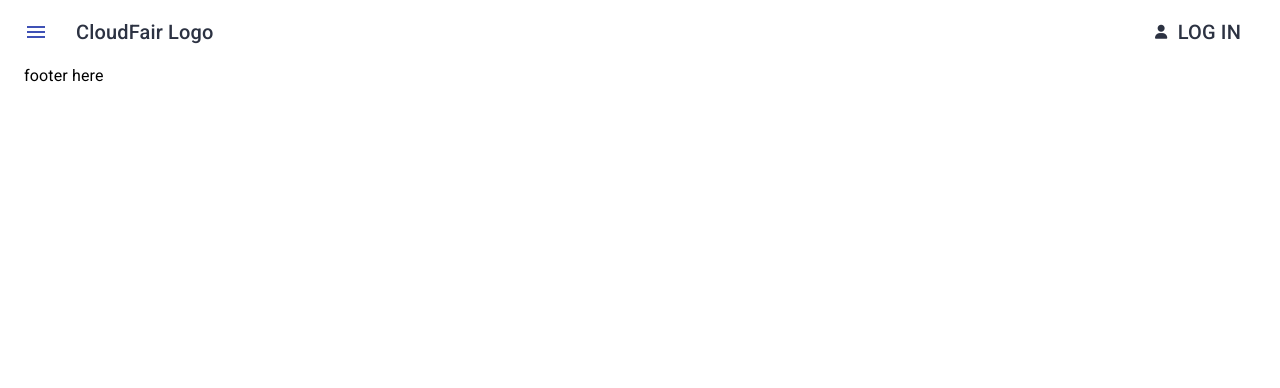
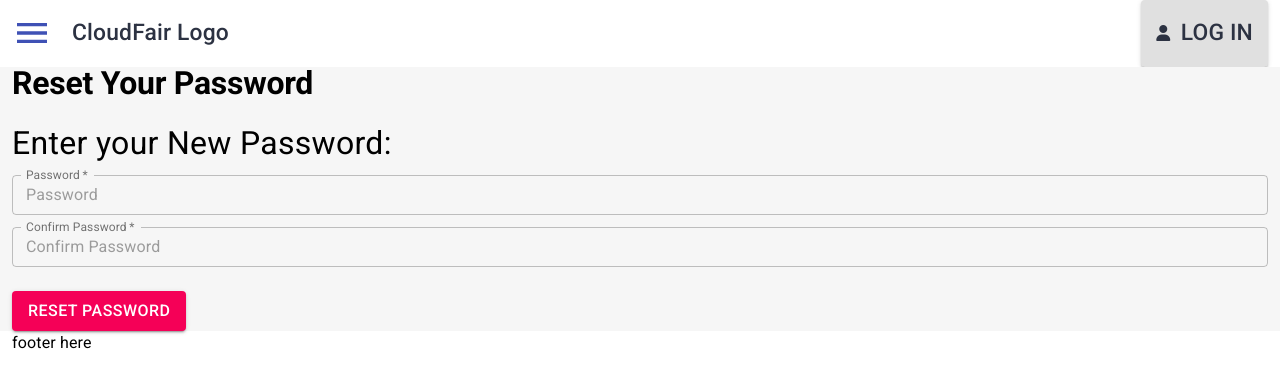
Before and after one commit to chiahxuan/fyp-cloudfair, a React (Create React App) app in the folder client/: page /user/reset/1 in a window 1280 px wide. Shown: the top 388 px of the page. Built offline with nearby package versions, Linux system fonts and the light colour scheme.

Commit message:
reset passwords

```diff
--- a/client/src/App.js
+++ b/client/src/App.js
@@ -1,4 +1,3 @@
-import logo from "./logo.svg";
 import { BrowserRouter as Router } from "react-router-dom";
 import React, { useEffect } from "react";
 import { useDispatch, useSelector } from "react-redux";
@@ -8,9 +7,8 @@ import Header from "./components/header/Header";
 import Footer from "./components/footer/Footer";
 import Body from "./components/body/Body";
 import axios from "axios";
-import { makeStyles } from "@material-ui/core/styles";
-
-const useStyles = makeStyles(() => ({}));
+import { ThemeProvider } from "@material-ui/core/styles";
+import { theme } from "./theme";
 
 function DefaultLayout() {
     const dispatch = useDispatch();
@@ -43,11 +41,12 @@ function DefaultLayout() {
     }, [token, dispatch]);
     return (
         <Router>
-            <div className="App">
+            <ThemeProvider theme={theme}>
                 <Header />
                 <Body />
                 <Footer />
-            </div>
+            </ThemeProvider>
+            {/* <div className="App"></div> */}
         </Router>
     );
 }
--- a/client/src/components/body/Body.js
+++ b/client/src/components/body/Body.js
@@ -7,7 +7,9 @@ import NotFound from "../utils/NotFound/NotFound";
 
 import { useSelector } from "react-redux";
 import { makeStyles } from "@material-ui/core/styles";
-import { Container } from "@material-ui/core";
+
+import ForgotPassword from "./auth/ForgotPassword";
+import ResetPassword from "./auth/ResetPassword";
 
 const useStyles = makeStyles((theme) => ({
     //default layout for body
@@ -28,7 +30,10 @@ function Body() {
             <Switch>
                 {/* <h1>3.28.01</h1> */}
                 <Route path="/login" component={isLogged ? NotFound : Login} exact />
-                <Route path="/register" component={isLogged ? NotFound : Login} exact />
+                <Route path="/register" component={isLogged ? NotFound : Register} exact />
+                <Route path="/forgot_password" component={isLogged ? NotFound : ForgotPassword} exact />
+                <Route path="/user/reset/:token" component={isLogged ? NotFound : ResetPassword} exact />
+
                 <Route path="/user/activate/:activation_token" component={ActivationEmail} exact />
             </Switch>
         </div>
--- /dev/null
+++ b/client/src/components/body/auth/ForgotPassword.js
@@ -0,0 +1,71 @@
+import React, { useState } from "react";
+import { Typography, Button, Container, TextField } from "@material-ui/core";
+
+import axios from "axios";
+import { isEmail } from "../../utils/validation/Validation";
+import { showSuccessMsg, showErrMsg } from "../../utils/notification/Notification";
+import { makeStyles } from "@material-ui/core/styles";
+
+const initialState = {
+    email: "",
+    err: "",
+    success: "",
+};
+
+const useStyles = makeStyles(() => ({
+    label: {
+        fontSize: "2em",
+    },
+}));
+function ForgotPassword() {
+    const [data, setData] = useState(initialState);
+    const { email, err, success } = data;
+    const classes = useStyles();
+
+    const handleChangeInput = (e) => {
+        const { name, value } = e.target;
+        setData({ ...data, [name]: value, err: "", success: "" });
+    };
+    const forgotPassword = async () => {
+        if (!isEmail(email)) return setData({ ...data, err: "Invalid emails.", success: "" });
+
+        try {
+            const res = await axios.post("/user/forgot", { email });
+
+            return setData({ ...data, err: "", success: res.data.msg });
+        } catch (err) {
+            err.response.data.msg && setData({ ...data, err: err.response.data.msg, success: "" });
+        }
+    };
+
+    return (
+        <Container className="fg_pass">
+            <Typography variant="h2">Forgot Password</Typography>
+            <br />
+            <div>
+                {err && showErrMsg(err)}
+                {success && showSuccessMsg(success)}
+
+                <Typography className={classes.label}>Enter your email address: </Typography>
+                <TextField
+                    id="email"
+                    margin="dense"
+                    label="Email Address"
+                    name="email"
+                    defaultValue={email}
+                    onChange={handleChangeInput}
+                    placeholder="Email Address"
+                    required
+                    fullWidth
+                    InputLabelProps={{
+                        shrink: true,
+                    }}
+                    variant="outlined"
+                />
+            </div>
+            <br></br>
+            <Button onClick={forgotPassword}>Verify your email</Button>
+        </Container>
+    );
+}
+export default ForgotPassword;
--- a/client/src/components/body/auth/Register.js
+++ b/client/src/components/body/auth/Register.js
@@ -7,7 +7,7 @@ import { useDispatch } from "react-redux";
 
 import { makeStyles } from "@material-ui/core/styles";
 import TextField from "@material-ui/core/TextField";
-import { Typography, Button } from "@material-ui/core";
+import { Typography, Button, Container } from "@material-ui/core";
 import { set } from "mongoose";
 
 import { showSuccessMsg, showErrMsg } from "../../utils/notification/Notification";
@@ -79,7 +79,7 @@ function Register() {
     };
 
     return (
-        <div className={classes.login_page}>
+        <Container className={classes.login_page}>
             <h2>Register</h2>
             {err && showErrMsg(err)}
             {success && showSuccessMsg(success)}
@@ -161,7 +161,7 @@ function Register() {
                     </Link>
                 </div>
             </form>
-        </div>
+        </Container>
     );
 }
 
--- /dev/null
+++ b/client/src/components/body/auth/ResetPassword.js
@@ -0,0 +1,102 @@
+import React, { useState } from "react";
+import axios from "axios";
+import { useParams } from "react-router-dom";
+import { showErrMsg, showSuccessMsg } from "../../utils/notification/Notification";
+import { isLength, isMatch } from "../../utils/validation/Validation";
+import { Typography, Button, Container, TextField } from "@material-ui/core";
+import { makeStyles } from "@material-ui/core/styles";
+
+const initialState = {
+    password: "",
+    cf_password: "",
+    err: "",
+    success: "",
+};
+const useStyles = makeStyles(() => ({
+    label: {
+        fontSize: "2em",
+    },
+}));
+
+function ResetPassword() {
+    const classes = useStyles();
+    const [data, setData] = useState(initialState);
+    const { token } = useParams();
+    const { password, cf_password, err, success } = data;
+
+    console.log(useParams());
+    console.log(token);
+    const handleChangeInput = (e) => {
+        const { name, value } = e.target;
+        setData({ ...data, [name]: value, err: "", success: "" });
+    };
+
+    const handleResetPass = async () => {
+        if (isLength(password)) return setData({ ...data, err: "Password must be at least 6 characters.", success: "" });
+
+        if (!isMatch(password, cf_password)) return setData({ ...data, err: "Password did not match.", success: "" });
+
+        try {
+            const res = await axios.post(
+                "/user/reset",
+                { password },
+                {
+                    headers: { Authorization: token },
+                }
+            );
+
+            return setData({ ...data, err: "", success: res.data.msg });
+        } catch (err) {
+            err.response.data.msg && setData({ ...data, err: err.response.data.msg, success: "" });
+        }
+    };
+
+    return (
+        <Container className="fg_pass">
+            <Typography variant="h2">Reset Your Password</Typography>
+            <br />
+            <div>
+                {err && showErrMsg(err)}
+                {success && showSuccessMsg(success)}
+
+                <Typography className={classes.label}>Enter your New Password: </Typography>
+                <TextField
+                    id="password"
+                    margin="dense"
+                    name="password"
+                    label="Password"
+                    placeholder="Password"
+                    type="password"
+                    required
+                    fullWidth
+                    InputLabelProps={{
+                        shrink: true,
+                    }}
+                    variant="outlined"
+                    value={password}
+                    onChange={handleChangeInput}
+                />
+                <TextField
+                    id="cf_password"
+                    margin="dense"
+                    name="cf_password"
+                    label="Confirm Password"
+                    placeholder="Confirm Password"
+                    type="password"
+                    required
+                    fullWidth
+                    InputLabelProps={{
+                        shrink: true,
+                    }}
+                    variant="outlined"
+                    value={cf_password}
+                    onChange={handleChangeInput}
+                />
+            </div>
+            <br></br>
+            <Button onClick={handleResetPass}>Reset Password</Button>
+        </Container>
+    );
+}
+
+export default ResetPassword;
--- a/client/src/theme/index.ts
+++ b/client/src/theme/index.ts
@@ -1,14 +1,14 @@
 import palette from "./palette";
 import props from "./props";
-// import override from "./override";
+import overrides from "./overrides";
 import typography from "./typography";
 import spacing from "./spacing";
 import { createMuiTheme } from "@material-ui/core/styles";
 
 export const theme = createMuiTheme({
     spacing,
-    palette,
+    // palette, //palette messed with with default UI, check LATER
     props,
-    // override,
     typography,
+    overrides,
 });
--- /dev/null
+++ b/client/src/theme/overrides.ts
@@ -0,0 +1,13 @@
+import { Overrides } from "@material-ui/core/styles/overrides";
+
+const overrides: Overrides = {
+    MuiButton: {
+        containedSecondary: {
+            root: {
+                backgroundColor: "green",
+                color: "#ffffff",
+            },
+        },
+    },
+};
+export default overrides;
--- a/client/src/theme/palette.ts
+++ b/client/src/theme/palette.ts
@@ -6,7 +6,7 @@ const palette: PaletteOptions = {
         contrastText: "#FFFFFF",
     },
     secondary: {
-        main: "#0081A7",
+        main: "#FD9352",
         contrastText: "#FFFFFF",
     },
     info: {
--- a/client/src/theme/typography.ts
+++ b/client/src/theme/typography.ts
@@ -2,7 +2,7 @@ import Breakpoints from "./breakpoint";
 import { TypographyOptions } from "@material-ui/core/styles/createTypography";
 
 const typography: TypographyOptions = {
-    fontFamily: [`"Karla"`, `san-serif`].join(","),
+    // fontFamily: [`"Karla"`, `san-serif`].join(","),
     fontSize: 16,
     /*indicate the page name, only one  each page.*/
     h1: {
```
